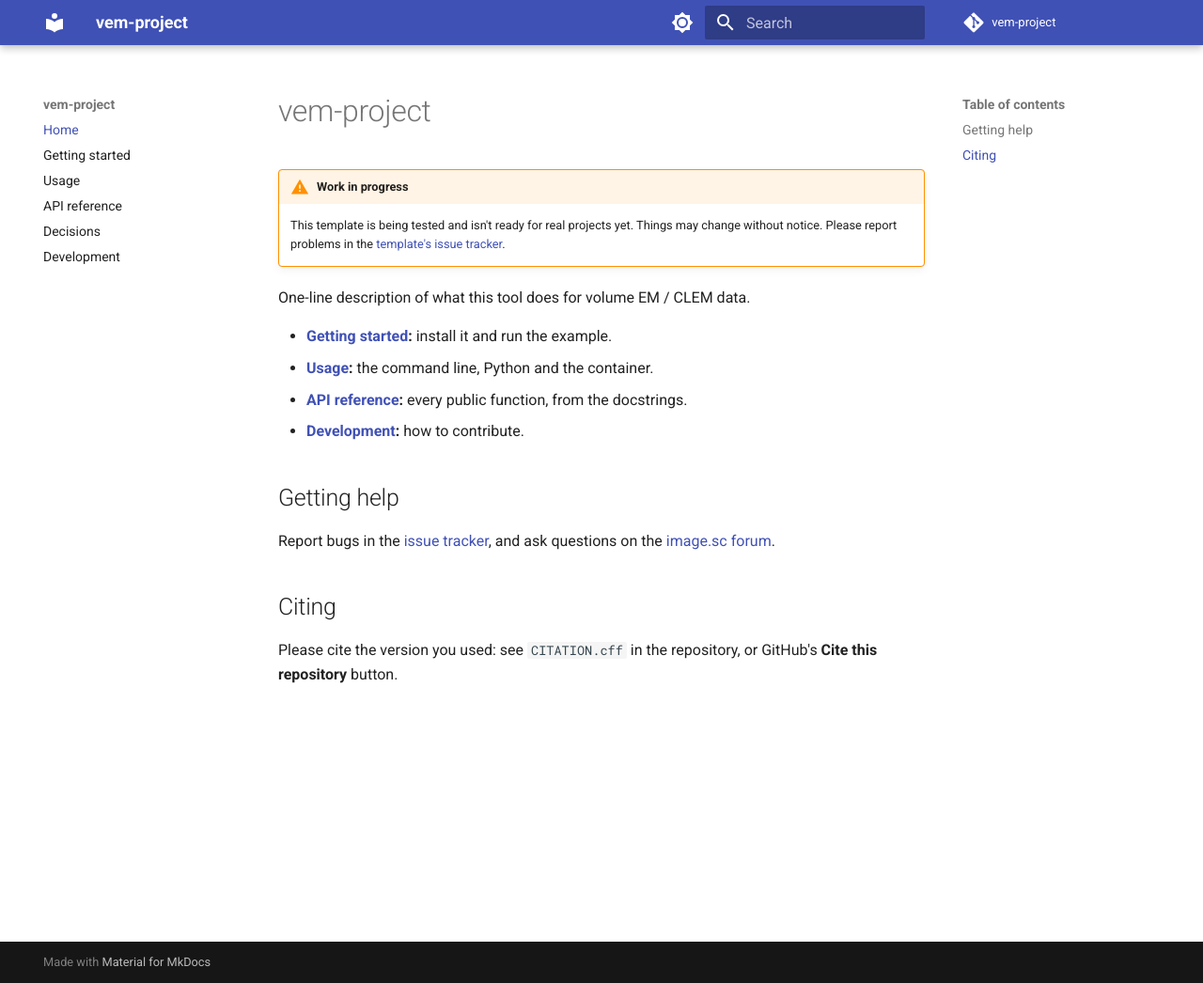
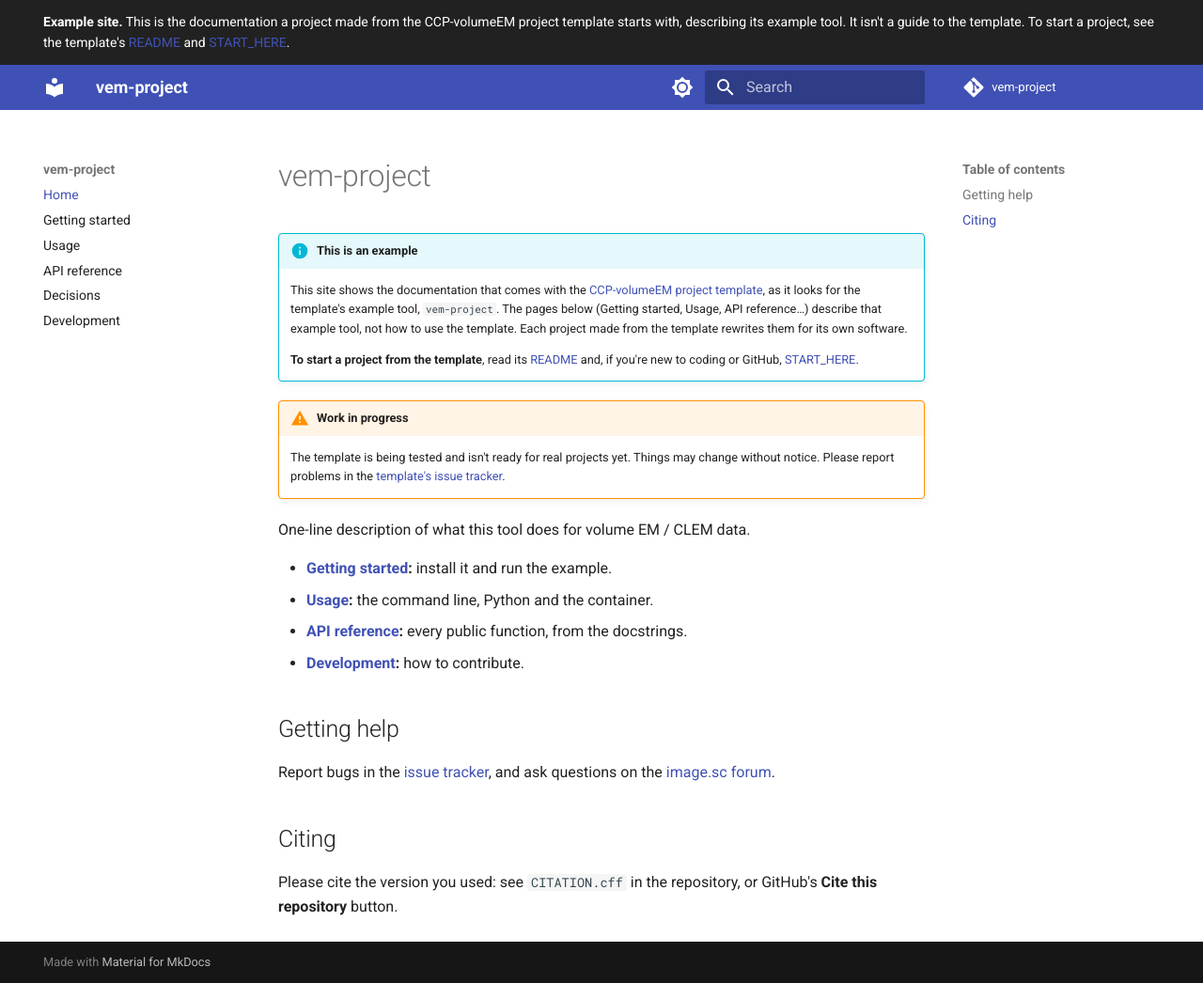
Before and after one commit to ccp-volume-em/vem-project-template, an MkDocs documentation site: the page built from docs/index.md, in a window 1280 px wide and 1046 px high. Shown: the whole window at 94% size. Built offline with MkDocs 1.6.1 and Material for MkDocs 9.7.7, drawn with Linux system fonts in a browser that asks for light colours; comment, search, counter and statistics services are not loaded.

Commit message:
docs: say the template's site documents the example tool, not the template
Visitors to the published site took Getting started and Usage for
instructions on using the template. A banner on every page and a note on
the home page say the site is the example a project starts with, and
link to the README and START_HERE. start-project removes both.

Assisted-by: Claude Code (Claude Opus 5.5)

```diff
--- a/docs/index.md
+++ b/docs/index.md
@@ -1,9 +1,23 @@
 # vem-project
 
 <!-- template-status:start -->
+!!! info "This is an example"
+
+    This site shows the documentation that comes with the
+    [CCP-volumeEM project template](https://github.com/ccp-volume-em/vem-project-template),
+    as it looks for the template's example tool, `vem-project`. The pages
+    below (Getting started, Usage, API reference…) describe that example
+    tool, not how to use the template. Each project made from the template
+    rewrites them for its own software.
+
+    **To start a project from the template**, read its
+    [README](https://github.com/ccp-volume-em/vem-project-template#readme)
+    and, if you're new to coding or GitHub,
+    [START_HERE](https://github.com/ccp-volume-em/vem-project-template/blob/main/START_HERE.md).
+
 !!! warning "Work in progress"
 
-    This template is being tested and isn't ready for real projects yet.
+    The template is being tested and isn't ready for real projects yet.
     Things may change without notice. Please report problems in the
     [template's issue tracker](https://github.com/ccp-volume-em/vem-project-template/issues).
 <!-- template-status:end -->
--- a/mkdocs.yml
+++ b/mkdocs.yml
@@ -17,6 +17,7 @@ nav:
 
 theme:
   name: material
+  custom_dir: overrides  # the template's example-site banner
   palette:
     - media: "(prefers-color-scheme: light)"
       scheme: default
--- /dev/null
+++ b/overrides/main.html
@@ -0,0 +1,12 @@
+{#- Only in the template: start-project deletes this folder and the
+    custom_dir line in mkdocs.yml. -#}
+{% extends "base.html" %}
+
+{% block announce %}
+  <strong>Example site.</strong> This is the documentation a project made from
+  the CCP-volumeEM project template starts with, describing its example tool.
+  It isn't a guide to the template. To start a project, see the template's
+  <a href="https://github.com/ccp-volume-em/vem-project-template#readme">README</a>
+  and
+  <a href="https://github.com/ccp-volume-em/vem-project-template/blob/main/START_HERE.md">START_HERE</a>.
+{% endblock %}
```
Also changed, not shown: .agents/skills/start-project/SKILL.md (+2 -0 lines), CHANGELOG.md (+3 -0 lines).
